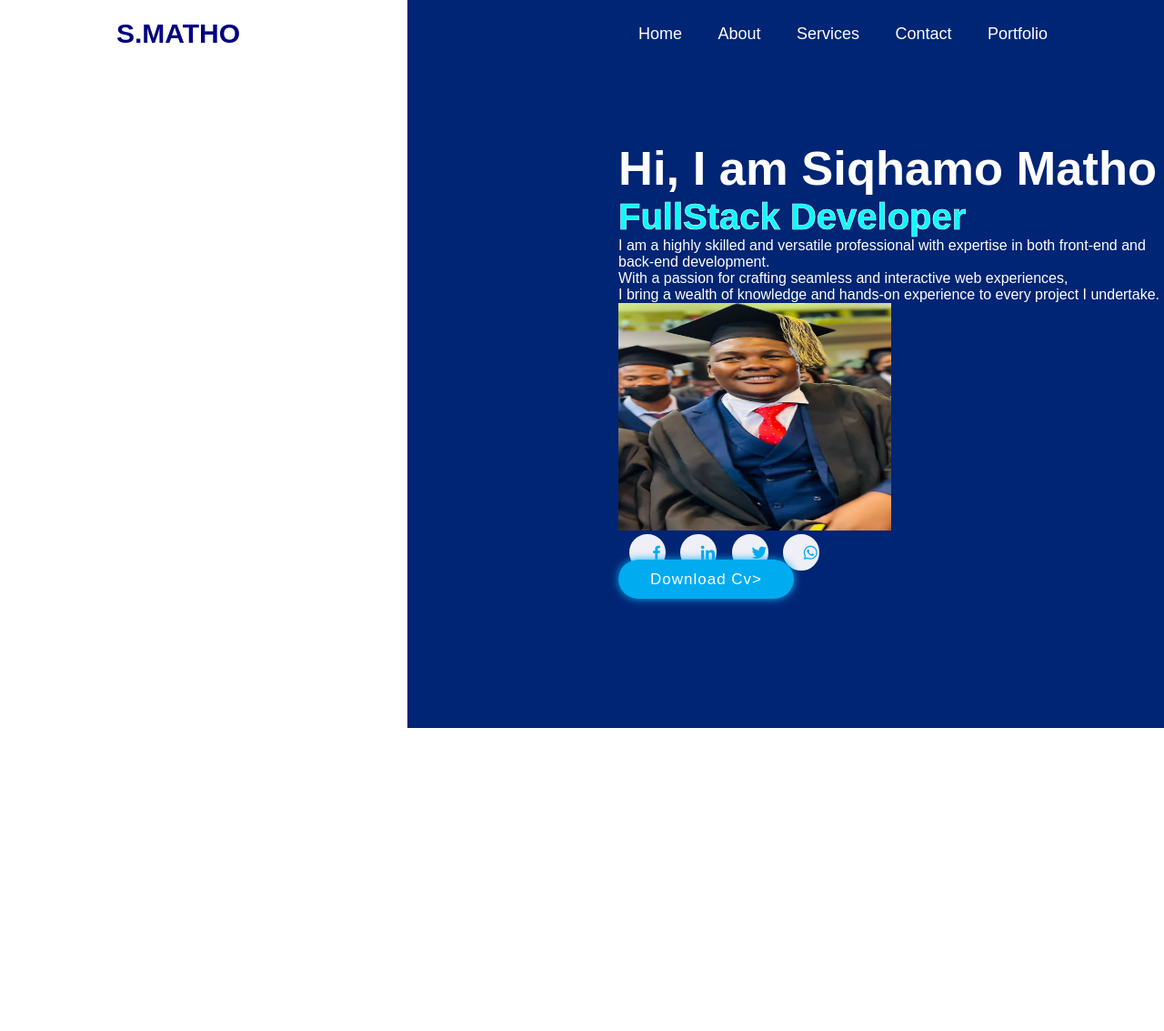
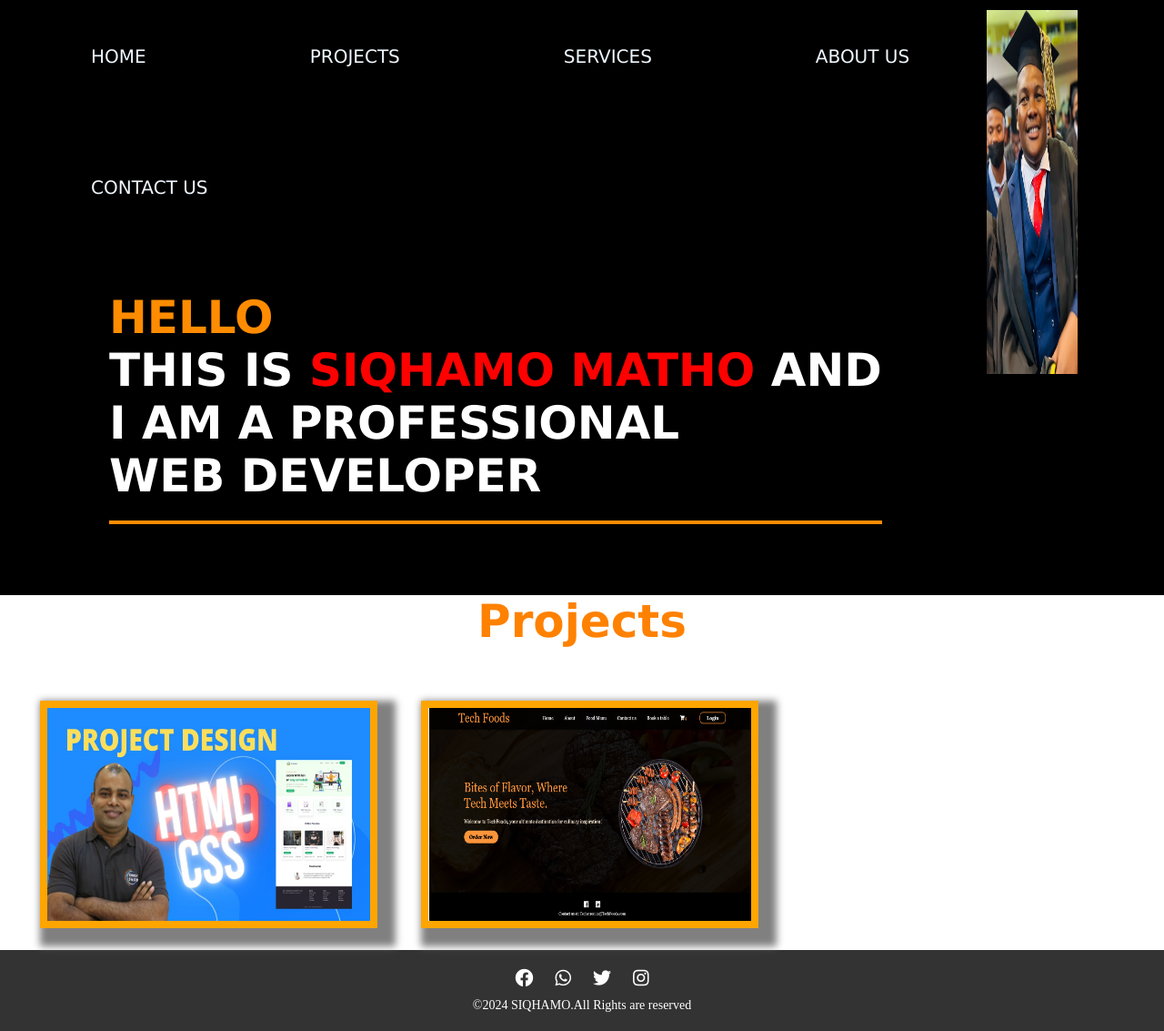
Before and after one commit to SqhamoM/siqhamo-portfolio, a plain HTML site: page index.html in a window 1280 px wide. Shown: the whole page at 91% size. Before the commit the page ends 800 px from the top, so only its background shows below. Drawn offline with nearby package versions, Linux system fonts and the light colour scheme.

Commit message:
First Commit

```diff
--- a/index.html
+++ b/index.html
@@ -3,45 +3,55 @@
 <head>
     <meta charset="UTF-8">
     <meta name="viewport" content="width=device-width, initial-scale=1.0">
-    <title>Portofolio Website</title>
-    <link rel="stylesheet" href="style.css">
-    <link href='https://unpkg.com/boxicons@2.1.4/css/boxicons.min.css' rel='stylesheet'>
+    <link rel="stylesheet" type="text/css" href="style.css">
+    <link rel="stylesheet" href="https://cdnjs.cloudflare.com/ajax/libs/font-awesome/5.15.4/css/all.min.css">
+    <title>Portfolio Website</title>
 </head>
 <body>
-    <header class="header">
-        <a href="#" class="logo">S.MATHO</a>
-        <nav class="navbar">
+    <div class="header">
+        <div class="main">
+            <div class="navbar">
+                <ul>
+                    <li><a href="#">HOME</a></li>
+                    <li><a href="#">PROJECTS</a></li>
+                    <li><a href="#">SERVICES</a></li>
+                    <li><a href="#">ABOUT US</a></li>
+                    <li><a href="#">CONTACT US</a></li>
+                </ul>
+            </div>
+            <div class="img">
+                <img src="IMG-20220609-WA0036~2.jpg" alt="Portfolio Image">
+            </div>
+            <div class="left-text">
+                <p><span class="hello-text">HELLO</span></p>
+                <p>THIS IS <span class="name">SIQHAMO MATHO</span> AND</p>
+                <p>I AM A PROFESSIONAL</p>
+                <p class="webd">WEB DEVELOPER</p>
+            </div>
+        </div>
+    </div>
+    <section class="PROJECTS">
+      <div class="project-div">
+        <div class="text-heading">
+            <h1 class="heading">Projects</h1>
+        </div>
+      </div>
+      <div class="project-image">
+        <div class="projects">
+            <a href=""><img src="webpage shows.jpg"></a>
+            <a href=""><img src="techtronics webpage.PNG"></a>
+        </div>
+      </div>
+    </section>
 
-            <a href="#">Home</a>
-            <a href="#">About</a>
-            <a href="#">Services</a>
-            <a href="#">Contact</a>
-            <a href="#">Portfolio</a>
-        </nav>
-    </header>
-    <section class="home">
-        <div class="home image"></div>
-        <div class="home-content">
-            <div class="heading">
-                <h1>Hi, I am Siqhamo Matho</h1>
-            </div>
-            <h3>FullStack Developer</h3>
-            <p> I am a highly skilled and versatile professional with expertise in both front-end and back-end development.<br> With a passion for crafting seamless and interactive web experiences,<br> I bring a wealth of knowledge and hands-on experience to every project I undertake.</p>
-
-            <section class="Profile">
-                <div class="section_piccontainer">
-                    <img src="IMG-20220609-WA0036~2.jpg" alt="my profile picture" width="300" height="250">
-                </div>
-            </section>
-
-            <div class="home-sci">
-                <a href="#"><i class='bx bxl-facebook'></i></a>
-                <a href="#"><i class='bx bxl-linkedin' ></i></a>
-                <a href="#"><i class='bx bxl-twitter' ></i></a>
-                <a href="#"><i class='bx bxl-whatsapp' ></i></a>
-            </div>
-            <a href="#" class="btn">Download Cv></a>
-        </div>
-    </section>
+    <div class="footer">
+        <ul class="social-icons">
+            <li><a href="#"><i class="fab fa-facebook"></i></a></li>
+            <li><a href="#"><i class="fab fa-whatsapp"></i></a></li>
+            <li><a href="#"><i class="fab fa-twitter"></i></a></li>
+            <li><a href="#"><i class="fab fa-instagram"></i></a></li>
+        </ul>
+        <p>&copy;2024 SIQHAMO.All Rights are reserved</p>
+    </div>
 </body>
 </html>
--- a/style.css
+++ b/style.css
@@ -1,118 +1,159 @@
 * {
-margin:0 ;
-padding:0 ;
-box-sizing: border-box;
-font-family: sans-serif, 'Poopins';
+    margin: 0;
+    padding: 0;
+    box-sizing: border-box;
+}
+
+.header {
+    background-color: black;
+    height: 654px;
+    overflow: hidden;
+}
+
+.navbar ul li {
+    float: left;
+    margin: 50px 80px 70px 100px;
+    font-size: 20px;
+    list-style: none;
+    font-family: Verdana, Geneva, Tahoma, sans-serif;
+}
+
+.navbar ul li a {
+    text-decoration: none;
+    color: aliceblue;
+    border-radius: 25px;
+}
+
+.navbar ul li a:hover {
+    color: darkorange;
+    border-bottom: 5px solid darkorange;
+    transition: ease-in 0.2s;
+}
+
+.left-text {
+    text-align: left;
+    position: absolute;
+    top: 40%;
+    margin-left: 120px;
+    font-size: 50px;
+    color: white;
+    font-weight: bold;
+    font-family: Verdana, Geneva, Tahoma, sans-serif;
+}
+
+.img {
+    margin-left: 66%;
+}
+
+.img img {
+    height: 400px;
+    margin-left: 5px;
+    margin-top: 11px;
+    width: 100px;
+}
+
+.hello-text {
+    color: darkorange;
+}
+
+.webd {
+    border-bottom: 4px solid darkorange;
+    padding-bottom: 20px;
+}
+
+.name {
+    animation-name: name_animation;
+    animation-duration: 5s;
+    animation-iteration-count: infinite;
+}
+
+@keyframes name_animation {
+    from {
+        color: red;
+    }
+    to {
+        color: darkorange;
+    }
+}
+.footer {
+    background-color: #333;
+    color: #fff;
+    padding: 20px 0;
+    text-align: center;
+}
+
+.social-icons {
+    list-style: none;
+    padding: 0;
+}
+
+.social-icons li {
+    display: inline-block;
+    margin: 0 10px;
+}
+
+.social-icons li a {
+    color: #fff;
+    font-size: 20px;
+}
+
+.social-icons li a:hover {
+    color: #ffd700; /* Change color on hover */
+}
+
+.footer p {
+    margin-top: 10px;
+    font-size: 14px;
+}
+.section{
+    padding: 3rem 0;
 
 }
-.header{
-    position: fixed;
-    top: 0;
-    left: 0;
-    width: 100%;
-    padding: 20px 10%;
-    background: transparent;
-    display: flex;
-    justify-content: space-between;
-    align-items: center;
-    z-index: 100%;
+section.projects{
+    height: 600px;
+    background-color: aliceblue;
+    text-align: center;
+}
+.heading{
+    text-align: center;
+    font-size: 50px;
+    font-family: Verdana, Geneva, Tahoma, sans-serif;
+    animation-name: heading-animation;
+    animation-duration: 3s;
+    animation-iteration-count: infinite;
 
 }
-.logo{
-    font-size: 30px;
-    color: navy;
-    text-decoration: none;
-    font-weight: 700;
+@keyframes heading-animation{
+    25%{}
+    50%{color: red;}
+    75%{color: darkorange;}
 
 }
-.navbar a{
-    font-size: 18px;
-    color: #fff;
-    text-decoration: none;
-    font-weight: 500;
-    margin-left: 35px;
-
-
-}
-.navbar a:hover,
-.navbar a.active {
-    color: rgb(236, 12, 12);
-}
-.home {
-    height: 100vh;
-    background: linear-gradient(-90deg,#002574 65%, #fff 35%);
-    display: flex;
-    justify-content: space-between;
-    align-items: center;
-
-}
-.home-image{
-    width: 500px;
-    height: 500px;
-    background: seagreen;
-
-}
-.home-content{
-    max-width: 600px;
-    color: #fff;
-    text-align: left;
-    justify-content: left;
-
-
-}
-.heading{
-    font-size: 35px;
-    line-height: 1.2;
-    align-items: left;
-    align-content: right;
-}
-.home-content h3{
-     font-size: 40px;
-     color: aqua;
-     -webkit-text-stroke: .6px #fff;
-
-     .home-sci {
-        margin: 25px 0 40px;
-
-     }
-}
-.home-sci a{
-    display: inline-flex;
-    justify-content: centre;
-    align-items: center;
-    width: 40px;
-    height: 40px;
-    background: transparent;
-    border: 20px solid #efeff7;
-    border-radius: 50%;
-    font-size: 20px;
-    color: #00abf0;
-    text-decoration: none;
-    margin-left: 12px;
-    transition: .5s;
-}
-.home-sci a:hover{
-    background: #00abf0;
-    color: #f01818;
-    border-color: #00abf0;
-    box-shadow: 0 0 10px #00abf0;
-
-
+.project-image {
+    margin: 20px 0;
 }
 
-.btn{
-    padding: 12px 35px;
-    background: #00abf0;
-    border-radius: 40px;
-    font-size: 17px;
-    color: #fff;
-    text-decoration: none;
-    font-weight: 500;
-    letter-spacing: 1px;
-    box-shadow: 0 0 10px #00abf0;
-    transition: .5s;
+.projects img {
+    width: 29%;
+    height: 250px;
+    margin-top: 3%;
+    box-shadow: 10px 10px 8px 10px grey;
+    margin-left: 44px;
+    border: 8px solid orange;
+    transition: transform 0.3s ease; /* Adding transition for smoother scaling */
 }
-.btn:hover{
-    box-shadow: none;
 
+.projects img:hover {
+    transform: scale(1.09);
+    animation-name: border-animation;
+    animation-duration: 0.9s;
+    animation-iteration-count: infinite;
 }
+
+@keyframes border-animation {
+    0% { border: 8px solid orange; } /* Initial state */
+    25% { border-bottom: 8px solid darkorange; }
+    50% { border-right: 8px solid darkorange; }
+    75% { border-top: 8px solid darkorange; }
+    100% { border-left: 8px solid darkorange; }
+}
```
Also changed, not shown: techtronics webpage.PNG (added), webpage shows.jpg (added).
